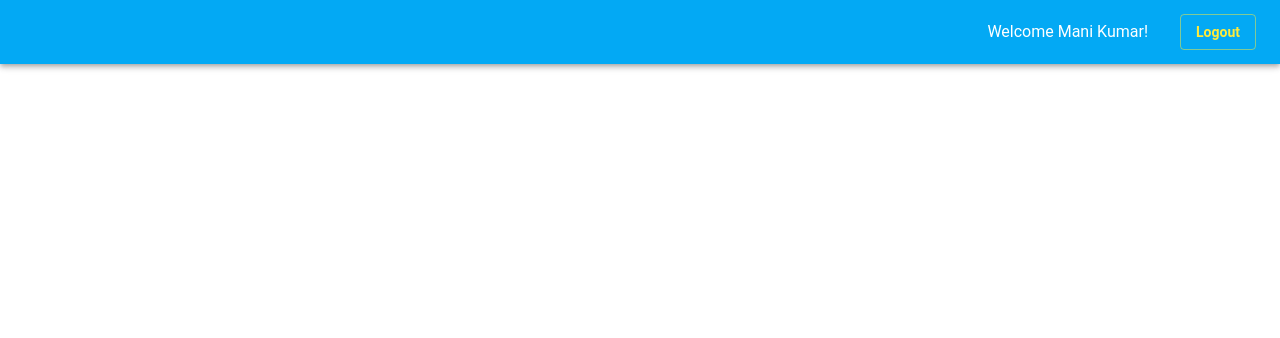
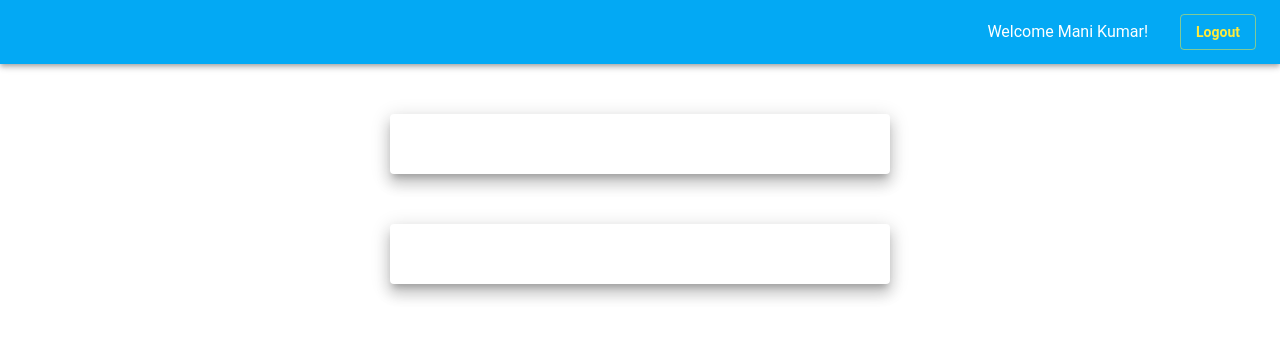
Before and after one commit to ks-mani/currency-convertor, a React (Create React App) app: page / in a window 1280 px wide. Shown: the top 338 px of the page. Built offline with nearby package versions, Linux system fonts and the light colour scheme; the HTML template or start-up script is replaced by a standard one.

Commit message:
Currency Card Resizing with Event Listener

```diff
--- /dev/null
+++ b/src/components/Content/Content.js
@@ -0,0 +1,57 @@
+import React, { useRef, useState, useLayoutEffect, useCallback } from 'react';
+import { Container, Grid } from '@material-ui/core';
+
+import SourceCurrencyCard from '../SourceCurrencyCard/SourceCurrencyCard'
+import TargetCurrenciesCard from '../TargetCurrenciesCard/TargetCurrenciesCard'
+
+
+const Content = () => {
+    const containerRef = useRef();
+    const [childWidth, setChildWidth] = useState('0px');
+    const timerId = useRef(null);
+
+    const setWidthFunc = useCallback(() => {
+        const wholeWidth = containerRef.current.offsetWidth;
+        const leftPadding = parseInt(window.getComputedStyle(containerRef.current).getPropertyValue('padding-left'));
+        const rightPadding = parseInt(window.getComputedStyle(containerRef.current).getPropertyValue('padding-right'));
+        const netWidth = wholeWidth - leftPadding - rightPadding;
+        if (netWidth >= 500) {
+            if(childWidth!==500) setChildWidth(500 + 'px')
+        } else {
+            setChildWidth(netWidth + 'px')
+        }
+    }, [childWidth])
+
+    const widthCallback = useCallback(() => {
+        if (timerId.current) {
+            clearTimeout(timerId.current)
+        }
+        timerId.current = setTimeout(() => {
+            setWidthFunc();
+        }, 50)
+    }, [setWidthFunc])
+
+    useLayoutEffect(() => {
+        setWidthFunc();
+        window.addEventListener('resize', widthCallback);
+
+        return () => {
+            window.removeEventListener('resize', widthCallback)
+        }
+    }, [setWidthFunc, widthCallback])
+
+    return (
+        <Container fixed ref={containerRef}>
+            <Grid container direction="column" justify="center" alignItems="center">
+                <Grid item>
+                    <SourceCurrencyCard width={childWidth} />
+                </Grid>
+                <Grid item>
+                    <TargetCurrenciesCard width={childWidth} />
+                </Grid>
+            </Grid>
+        </Container>
+    )
+}
+
+export default Content;
--- a/src/components/MainLayout/MainLayout.js
+++ b/src/components/MainLayout/MainLayout.js
@@ -1,12 +1,13 @@
 import React from 'react';
 
 import NavigationBar from '../NavigationBar/NavigationBar.js'
+import Content from '../Content/Content'
 
 const MainLayout = () => {
     return (
         <>
             <NavigationBar />
-            {/* <Content /> */}
+            <Content />
         </>
     )
 
--- /dev/null
+++ b/src/components/SourceCurrencyCard/SourceCurrencyCard.js
@@ -0,0 +1,22 @@
+import React from 'react';
+import { Paper, makeStyles } from '@material-ui/core';
+
+const useStyle = makeStyles((theme) => ({
+    paperRoot: (props)=>({
+        margin: '50px 0 0 0',
+        padding: '30px',
+        width: props.width,
+        boxSizing:'border-box'
+    })
+}))
+
+const SourceCurrencyCard = (props) => {
+    const classes = useStyle({width: props.width});
+
+    return (
+            <Paper classes={{ root: classes.paperRoot }} elevation={10}>
+            </Paper>
+    );
+}
+
+export default SourceCurrencyCard;
--- /dev/null
+++ b/src/components/TargetCurrenciesCard/TargetCurrenciesCard.js
@@ -0,0 +1,22 @@
+import React from 'react';
+import { Paper, makeStyles } from '@material-ui/core';
+
+const useStyle = makeStyles((theme) => ({
+    paperRoot: (props)=>({
+        margin: '50px 0 0 0',
+        padding: '30px',
+        width: props.width,
+        boxSizing:'border-box'
+    })
+}))
+
+const TargetCurrencyCard = (props) => {
+    const classes = useStyle({width: props.width});
+
+    return (
+            <Paper classes={{ root: classes.paperRoot }} elevation={10}>
+            </Paper>
+    );
+}
+
+export default TargetCurrencyCard;
```
